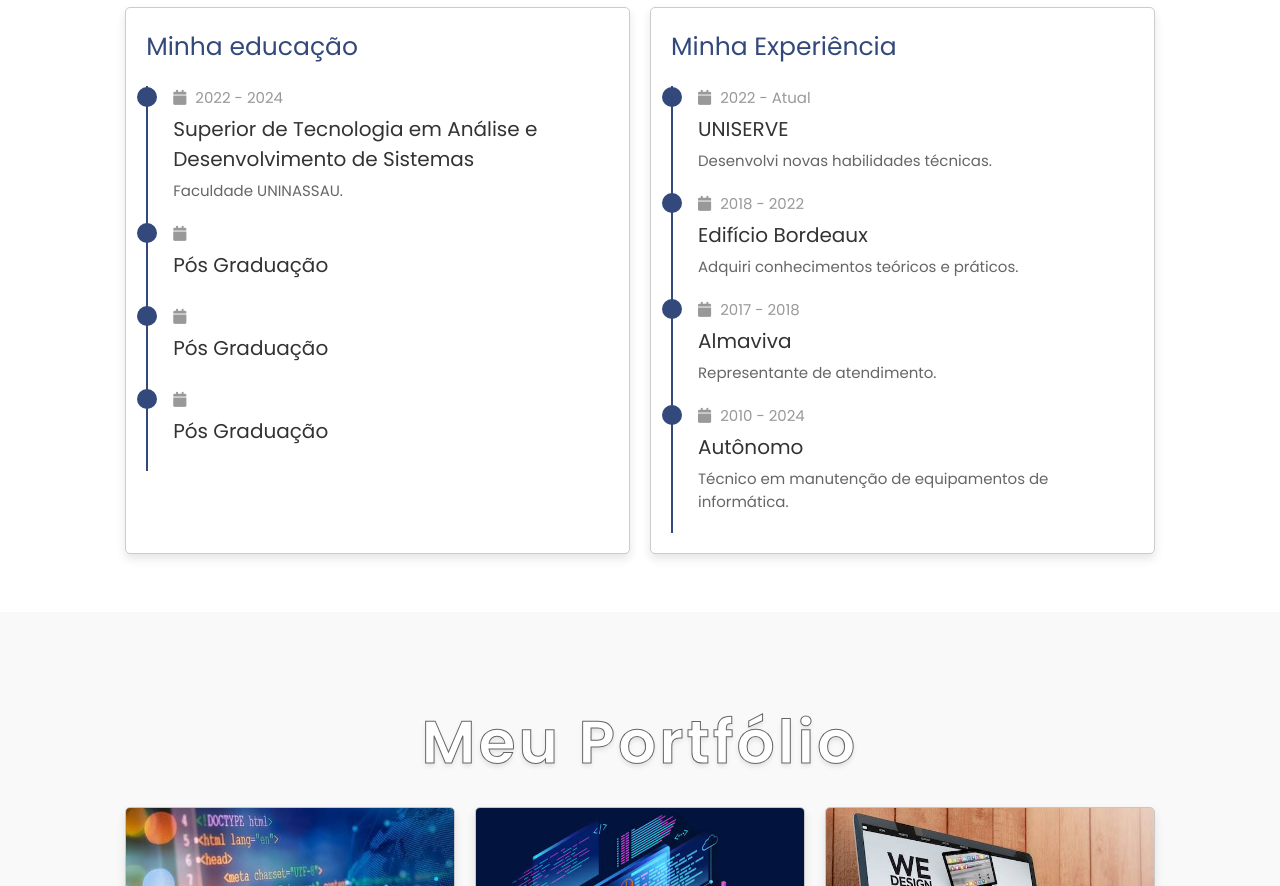
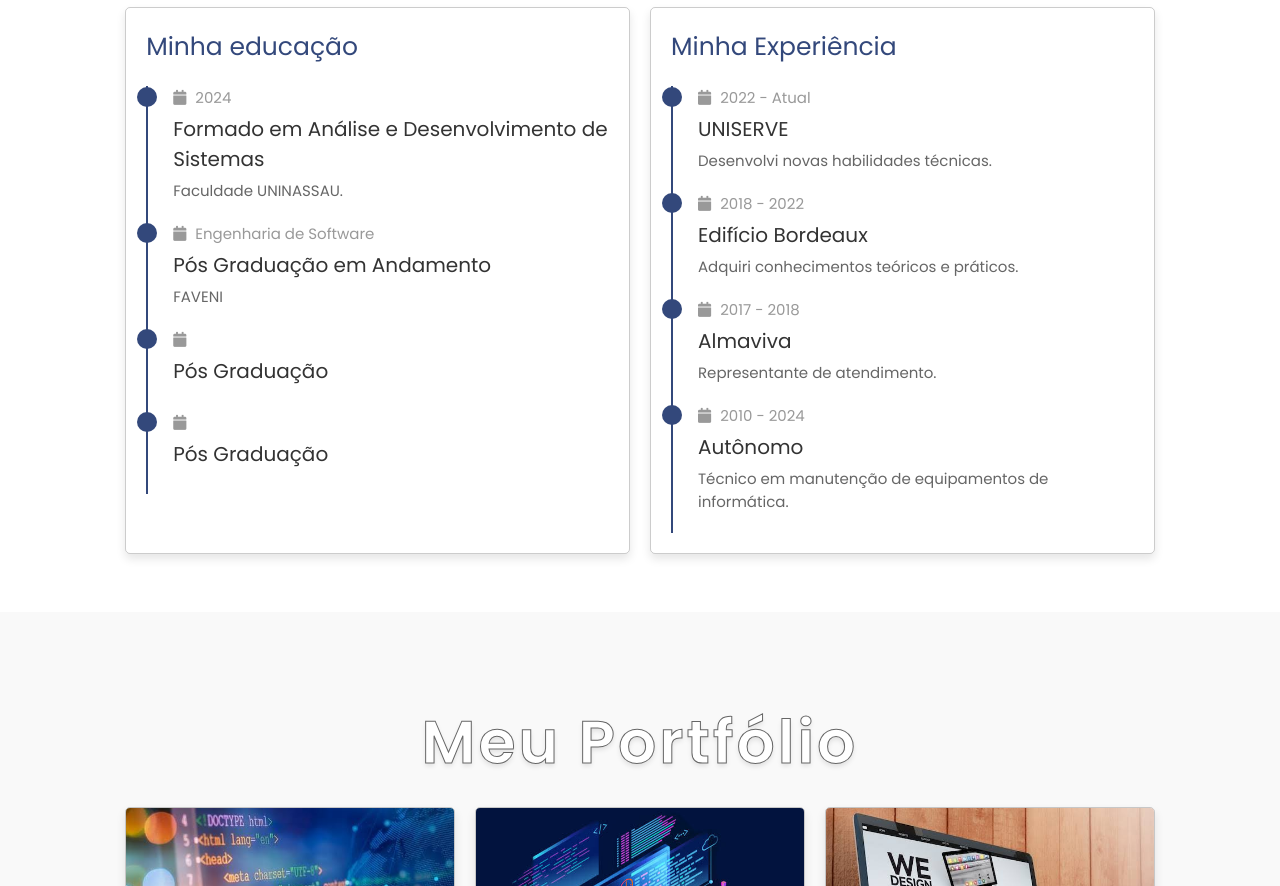
Before and after one commit to brunosoaresdeaquino/portfolio, a plain HTML site: page index.html in a window 1280 px wide. Shown: the part 2982-3868 px from the top of the page. Drawn offline with Linux system fonts and the light colour scheme.

Commit message:
Update index.html

```diff
--- a/index.html
+++ b/index.html
@@ -201,14 +201,14 @@
             <h3 class="title">Minha educação</h3>
 
             <div class="box">
-                <div class="year"> <i class="fas fa-calendar"></i> 2022 - 2024 </div>
-                <h3>Superior de Tecnologia em Análise e Desenvolvimento de Sistemas</h3>
+                <div class="year"> <i class="fas fa-calendar"></i> 2024 </div>
+                <h3>Formado em Análise e Desenvolvimento de Sistemas</h3>
                 <p>Faculdade UNINASSAU.</p>
             </div>
             <div class="box">
-                <div class="year"> <i class="fas fa-calendar"></i>  </div>
-                <h3>Pós Graduação </h3>
-                <p></p>
+                <div class="year"> <i class="fas fa-calendar"></i> Engenharia de Software </div>
+                <h3>Pós Graduação em Andamento </h3>
+                <p>FAVENI</p>
             </div>
             <div class="box">
                 <div class="year"> <i class="fas fa-calendar"></i>  </div>
```
